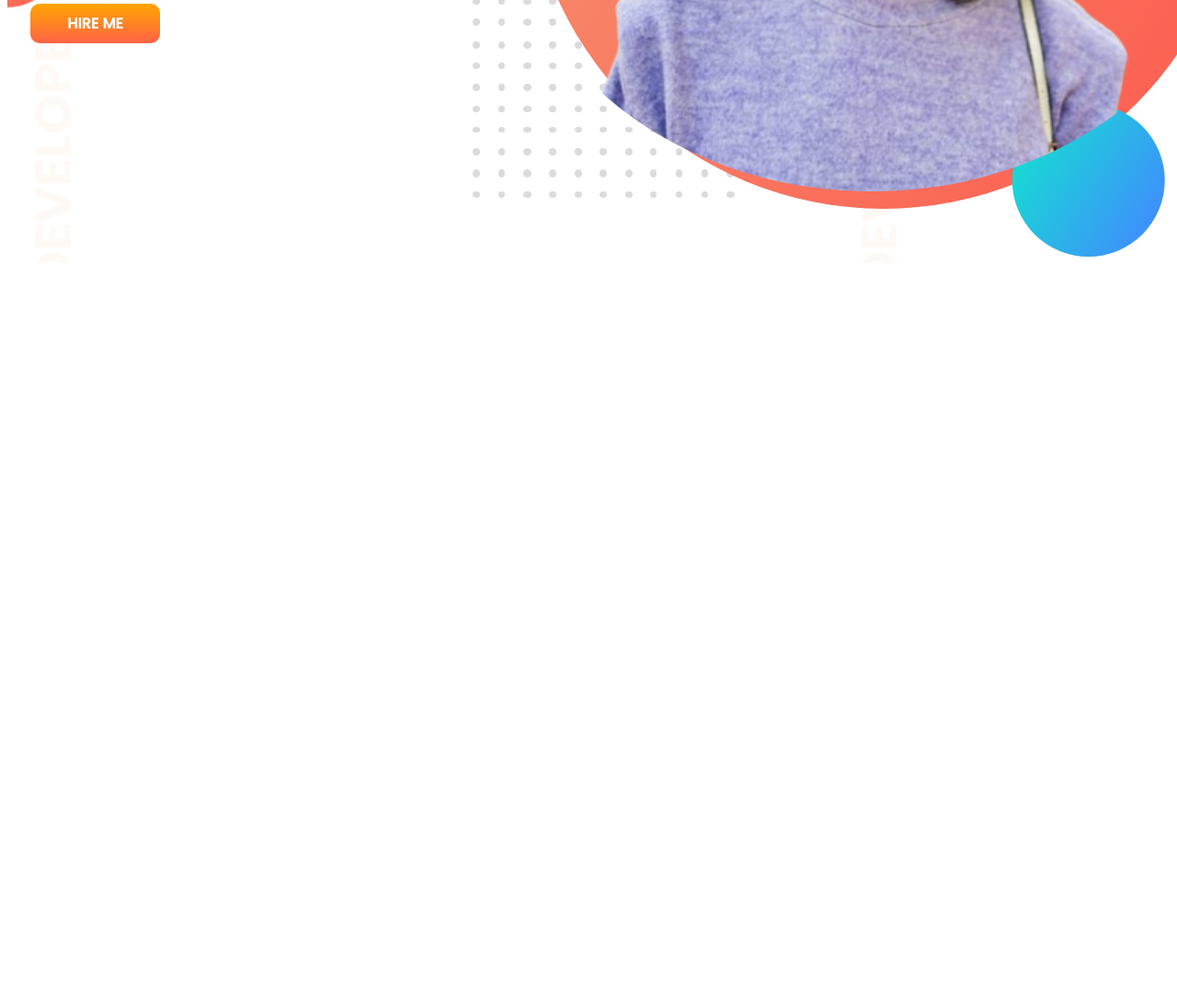
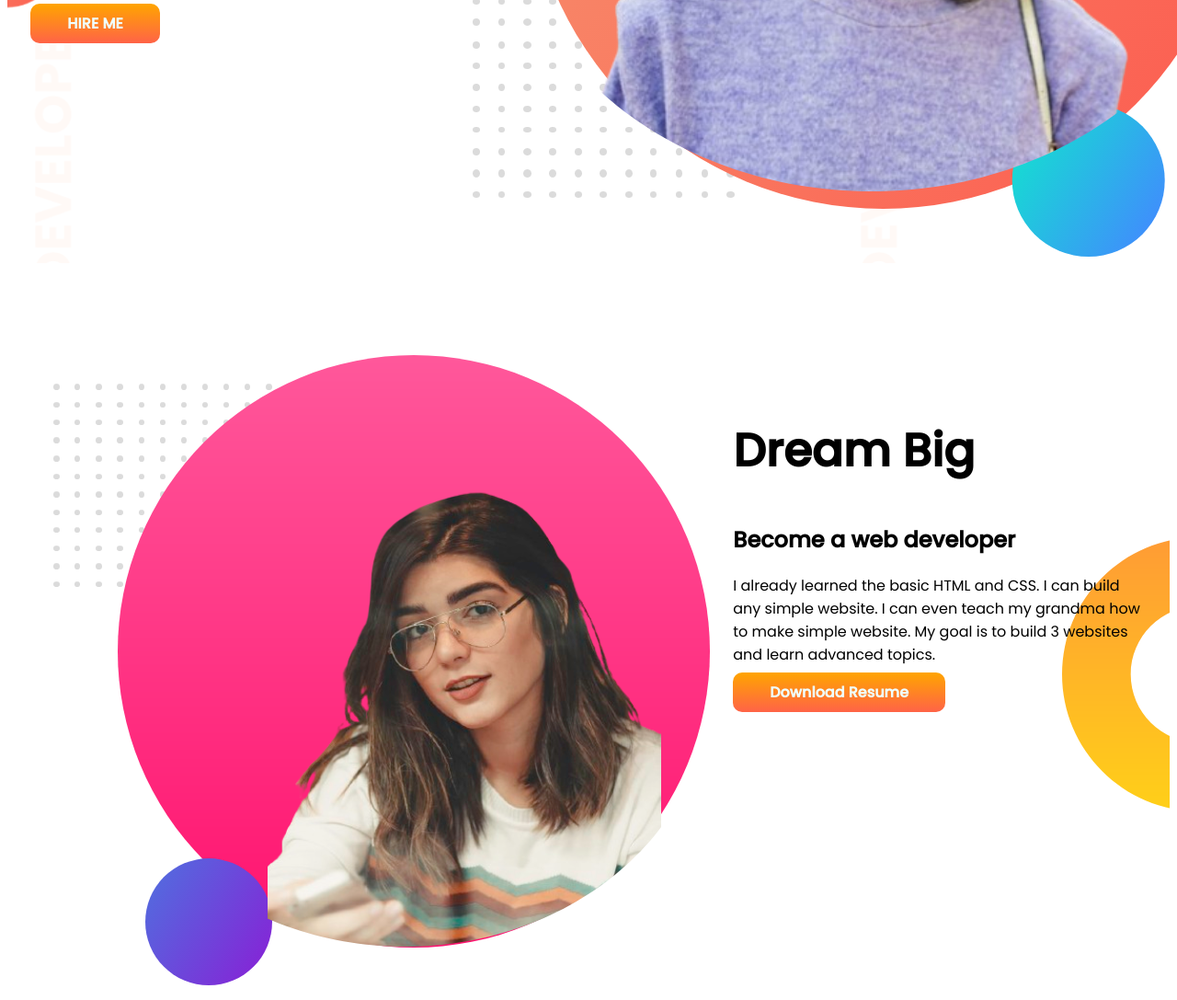
Before and after one commit to ALIASHRAFCHOWDHURY/new-developer-portfolio, a plain HTML site: page index.html in a window 1280 px wide. Shown: the part 558-1645 px from the top of the page at 92% size. Before the commit the page ends 852 px from the top, so only its background shows below. Drawn offline with Linux system fonts and the light colour scheme.

Commit message:
added dream big

```diff
--- a/index.html
+++ b/index.html
@@ -17,12 +17,26 @@
                         <h1><span class="orange-color">Peter parker</span> World</h1>
                         <h3>build climber and train stopper</h3>
                         <p>You might saw me jumping, climbing buildings, and stopping trains. But nobody pays me a dime for that work. That's why I am learning and mastering web development. I will not stop until I become the Web Development Hero.</p>
-                        <a href="" class="button">HIRE ME</a>
+                        <a href="" target="_blank" class="button">HIRE ME</a>
                         </div>
                         <div class="image-part">
                            <img src="images/my-bg.png" alt="">
                         </div>
                    </div>
         </section>
+        <section class="dream-big">
+                <div class="header-part">
+                        <div class="image-part">
+                                <img src="images/my-bg2 (1).png" alt="">
+                           </div>
+                           <div class="text-part">
+                                   <h1>Dream Big</h1>
+                                   <h2>Become a web developer</h2>
+                                   <p>I already learned the basic HTML and CSS. I can build any simple website. I can even teach my grandma how to make simple website. My goal is to build 3 websites and learn advanced topics.</p>
+                                   <a href="" target="_blank" class="button">Download Resume</a>
+                           </div>
+                </div>
+
+        </section>
 </body>
 </html>
--- a/style.css
+++ b/style.css
@@ -24,12 +24,20 @@ h1{
 .text-part{
         width: 40%;
         padding: 2%;
+
 }
 .image-part{
        width: 60%;
+       margin-left: 50px;
 
 
 }
 .top-banner{
         background-image: url(images/top-banner.png);
+        margin-bottom: 100px;
 }
+.dream-big{
+        background-image: url(images/dream-bg.png);
+        background-repeat: no-repeat;
+        background-position: right;
+}
```
Also changed, not shown: images/my-bg2 (1).png (added).
